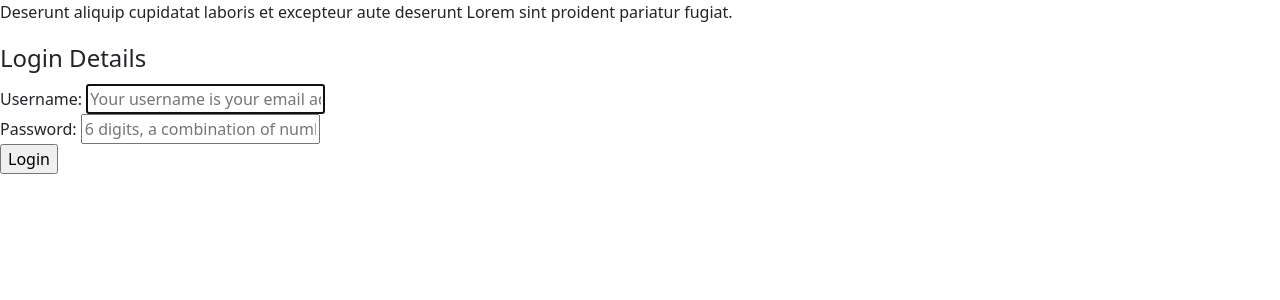
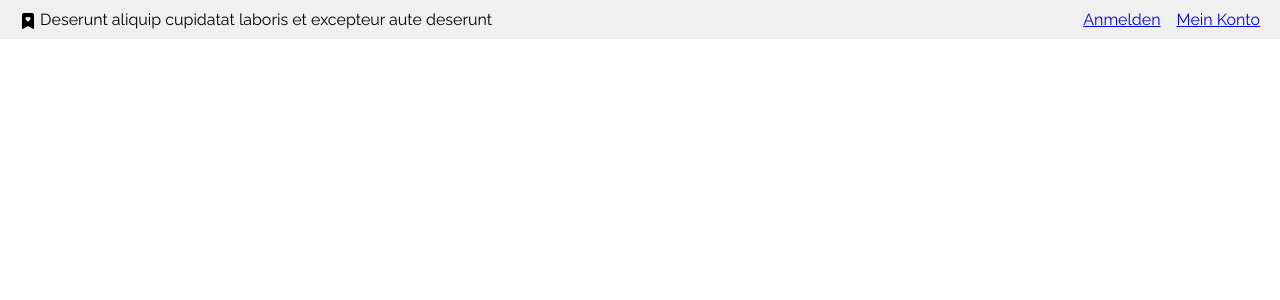
Before and after one commit to alominty/cookingjournal, a PHP site: page / in a window 1280 px wide. Shown: the top 300 px of the page. Run offline with PHP 8.4, Linux system fonts and the light colour scheme; some web fonts are replaced.

Commit message:
initializing sass file and setup

```diff
--- /dev/null
+++ b/css/style.css
@@ -0,0 +1,16 @@
+@import url("https://fonts.googleapis.com/css2?family=Raleway:ital,wght@0,100;0,400;0,700;0,900;1,400&display=swap");
+* {
+  font-family: Raleway;
+  margin: 0;
+  padding: 0;
+}
+
+.USP {
+  background: #f0f0f0;
+  display: grid;
+  grid-template-columns: 1fr auto auto;
+  grid-gap: 1em;
+  padding: 10px 20px;
+}
+
+/*# sourceMappingURL=style.css.map */
--- a/index.php
+++ b/index.php
@@ -4,15 +4,15 @@
     <meta charset="UTF-8">
     <meta name="viewport" content="width=device-width, initial-scale=1.0">
     <title>Foodles</title>
-    <link href="https://cdn.jsdelivr.net/npm/bootstrap@5.0.0-beta1/dist/css/bootstrap.min.css" rel="stylesheet" integrity="sha384-giJF6kkoqNQ00vy+HMDP7azOuL0xtbfIcaT9wjKHr8RbDVddVHyTfAAsrekwKmP1" crossorigin="anonymous">
-    <script src="https://cdn.jsdelivr.net/npm/bootstrap@5.0.0-beta1/dist/js/bootstrap.bundle.min.js" integrity="sha384-ygbV9kiqUc6oa4msXn9868pTtWMgiQaeYH7/t7LECLbyPA2x65Kgf80OJFdroafW" crossorigin="anonymous"></script>
+    <link rel="stylesheet" href="./css/bootstrap-icons.css">
+    <link rel="stylesheet" href="./css/style.css">
 </head>
 <body>
 <header>
     <section class="USP">
-    <i class="bi bi-book"></i>
-    <p>Deserunt aliquip cupidatat laboris et excepteur aute deserunt Lorem sint proident pariatur fugiat.</p>
-
+    <p><i class="bi bi-bookmark-heart-fill"></i> Deserunt aliquip cupidatat laboris et excepteur aute deserunt</p>
+    <a href="#">Anmelden</a>
+    <a href="#">Mein Konto</a>
     </section>
 </header>
 <main>
@@ -21,26 +21,5 @@
 <footer>
 
 </footer>
-
-<?php
-    require 'inc/dbconnect.php';
-?>
-    <form id="app-login" action="./pages/login.php" method="POST">
-        <fieldset>
-            <legend>Login Details</legend>
-            <div>
-                <label for="username">Username:</label>
-                <input name="username" type="text" placeholder="Your username is your email address" required autofocus>
-            </div>
-            <div>
-                <label for="password">Password:</label>
-                <input name="password" type="password" placeholder="6 digits, a combination of numbers and letters" required>
-            </div>
-            <div>
-                <input name="login" type="submit" value="Login">
-            </div>
-        </fieldset>
-    </form>
-
 </body>
 </html>
--- /dev/null
+++ b/sass/style.sass
@@ -0,0 +1,15 @@
+@import url("https://fonts.googleapis.com/css2?family=Raleway:ital,wght@0,100;0,400;0,700;0,900;1,400&display=swap")
+
+$lightgrey: #f0f0f0
+
+*
+  font-family: Raleway
+  margin: 0
+  padding: 0
+
+.USP
+  background: $lightgrey
+  display: grid
+  grid-template-columns: 1fr auto auto
+  grid-gap: 1em
+  padding: 10px 20px
```
Also changed, not shown: pages/anmelden.php (added, +19 -0 lines), pages/meinkonto.php (renamed from pages/login.php), 1 other file.
